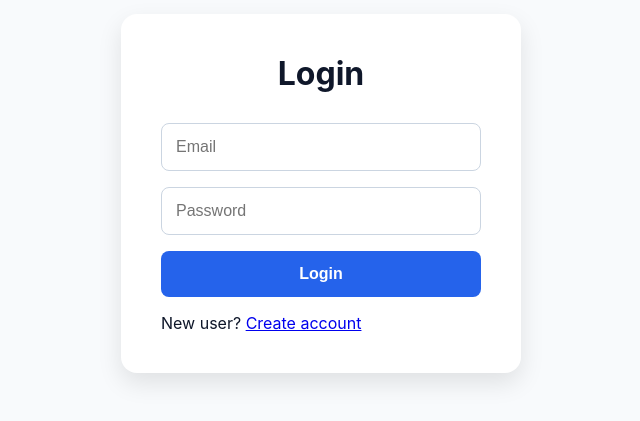
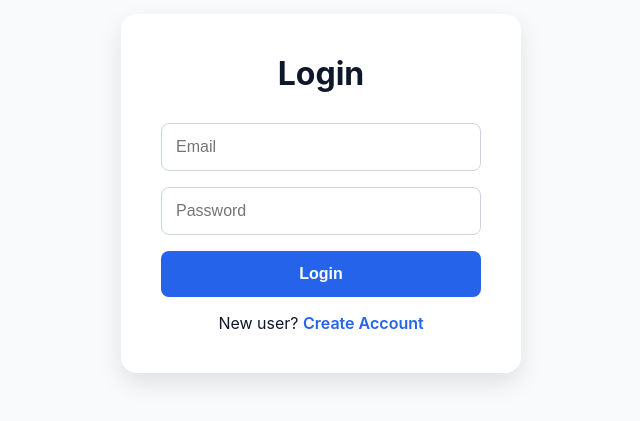
Before and after one commit to tanishqkhandelwal2401-netizen/job-and-recruitement-portal, a React app in the folder frontend/: page / in a window 1280 px wide. Shown: the part 207-628 px from the top of the page, without its empty margins (319-959 px from the left). Built offline with nearby package versions, Linux system fonts and the light colour scheme; no server answers; the HTML template or start-up script is replaced by a standard one.

Commit message:
Update Login.jsx

```diff
--- a/frontend/src/pages/Login.jsx
+++ b/frontend/src/pages/Login.jsx
@@ -1,7 +1,10 @@
 import { useState } from "react";
+import { useNavigate } from "react-router-dom";
 import API from "../api";
 
 function Login() {
+  const navigate = useNavigate();
+
   const [form, setForm] = useState({
     email: "",
     password: "",
@@ -14,15 +17,17 @@ function Login() {
       const res = await API.post("/login", form);
 
       localStorage.setItem("token", res.data.access_token);
+      localStorage.setItem("role", res.data.role);
 
       alert("Login successful");
+
+      if (res.data.role === "candidate") {
+        navigate("/candidate-dashboard");
+      } else if (res.data.role === "recruiter") {
+        navigate("/recruiter-dashboard");
+      }
     } catch (err) {
-    console.log(err.response?.data);
-    alert(
-      err.response?.data?.detail ||
-      err.message ||
-      "Login failed"
-    );
+      alert(err.response?.data?.detail || "Login failed");
     }
   };
 
@@ -78,7 +83,6 @@ function Login() {
               border: "1px solid #CBD5E1",
               borderRadius: "8px",
               fontSize: "16px",
-          outline: "none",
             }}
           />
 
@@ -97,7 +101,6 @@ function Login() {
               border: "1px solid #CBD5E1",
               borderRadius: "8px",
               fontSize: "16px",
-          outline: "none",
             }}
           />
 
@@ -112,13 +115,23 @@ function Login() {
               fontSize: "16px",
               fontWeight: "600",
               cursor: "pointer",
-          transition: "0.3s",
             }}
           >
             Login
           </button>
-      <p className="auth-switch">
-       New user? <a href="/signup">Create account</a>
+
+          <p style={{ textAlign: "center" }}>
+            New user?{" "}
+            <a
+              href="/signup"
+              style={{
+                color: "#2563EB",
+                textDecoration: "none",
+                fontWeight: "600",
+              }}
+            >
+              Create Account
+            </a>
           </p>
         </form>
       </div>
```
Lines whose indentation alone changed are shown as unchanged.
